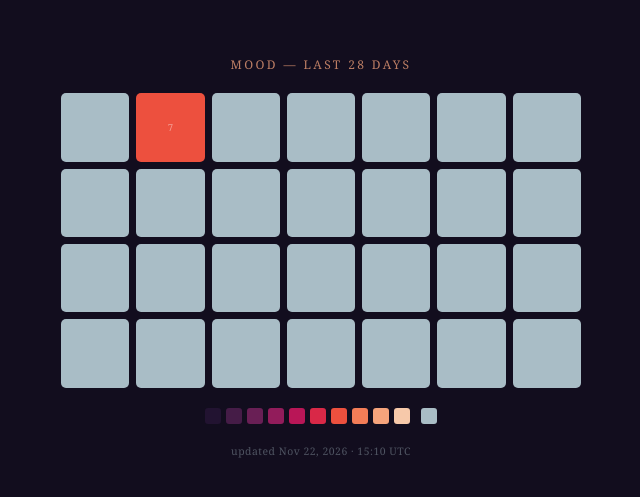
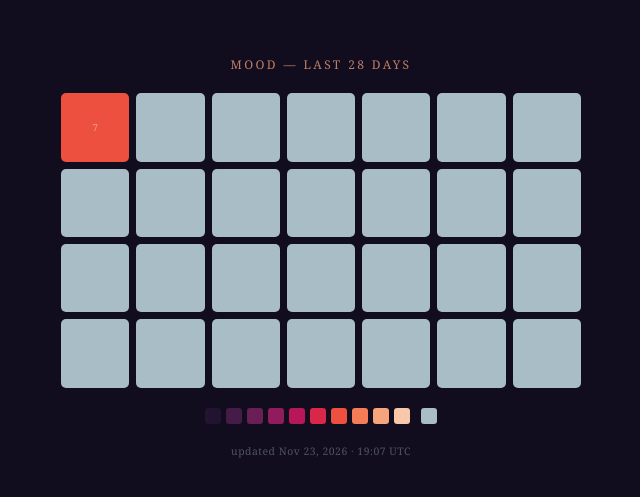
Before and after one commit to ellie-liebl/mood-tracker, a plain HTML site: page docs/index.html in a window 1280 px wide. Shown: the part 143-640 px from the top of the page, without its empty margins (319-959 px from the left). Drawn offline with Linux system fonts and the light colour scheme.

Commit message:
chore: update mood graphic 2026-11-23

```diff
--- a/docs/index.html
+++ b/docs/index.html
@@ -122,9 +122,6 @@
 <div class="wrap">
   <h1>mood &mdash; last 28 days</h1>
   <div class="grid">
-    <div class="cell" style="background:#a9bdc6" title="Oct 26">
-      <span class="score"></span>
-    </div>
     <div class="cell" style="background:#ed503e" title="Oct 27 · 7 · Unhappily manic again ">
       <span class="score">7</span>
     </div>
@@ -206,9 +203,12 @@
     <div class="cell" style="background:#a9bdc6" title="Nov 22">
       <span class="score"></span>
     </div>
+    <div class="cell" style="background:#a9bdc6" title="Nov 23">
+      <span class="score"></span>
+    </div>
   </div>
   <div class="legend"><span class="swatch" style="background:#221331" title="Mood 1"></span><span class="swatch" style="background:#451c47" title="Mood 2"></span><span class="swatch" style="background:#691f55" title="Mood 3"></span><span class="swatch" style="background:#921c5b" title="Mood 4"></span><span class="swatch" style="background:#b91657" title="Mood 5"></span><span class="swatch" style="background:#d92847" title="Mood 6"></span><span class="swatch" style="background:#ed503e" title="Mood 7"></span><span class="swatch" style="background:#f47d57" title="Mood 8"></span><span class="swatch" style="background:#f6a47c" title="Mood 9"></span><span class="swatch" style="background:#f7c9aa" title="Mood 10"></span><span class="swatch empty" style="background:#a9bdc6" title="No entry"></span></div>
-  <div class="updated">updated Nov 22, 2026 · 15:10 UTC</div>
+  <div class="updated">updated Nov 23, 2026 · 19:07 UTC</div>
 </div>
 </body>
 </html>
```
